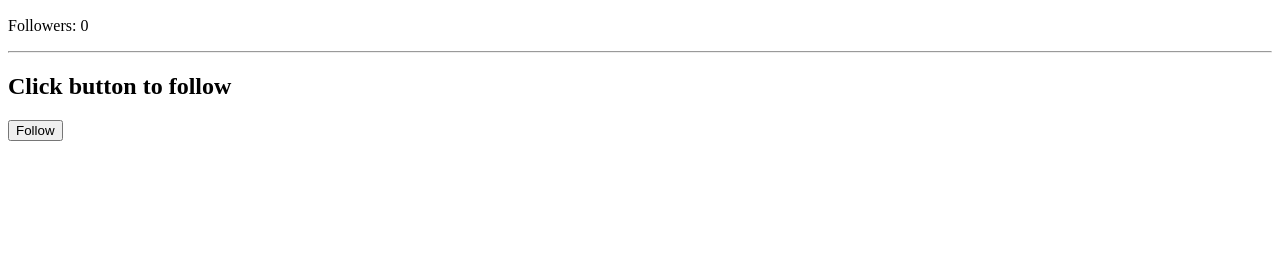
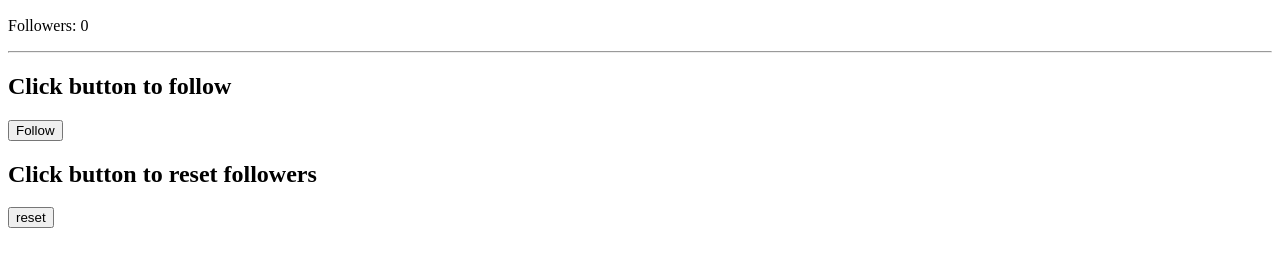
Before and after one commit to cdotneufeld/JavaScriptEssentials, a website: page followersCount/followers_count.html in a window 1280 px wide. Shown: the part 110-376 px from the top of the page. Drawn offline with Linux system fonts and the light colour scheme.

Commit message:
added a function to reset follower count

```diff
--- a/followersCount/followers_count.html
+++ b/followersCount/followers_count.html
@@ -12,6 +12,8 @@
     <hr>
     <h2>Click button to follow</h2>
     <button onclick="increaseCount()">Follow</button>
+    <h2>Click button to reset followers</h2>
+    <button onclick="resetCount()">reset</button>
     <script src="./followers_count.js"></script>
 </body>
 
--- a/followersCount/followers_count.js
+++ b/followersCount/followers_count.js
@@ -17,3 +17,9 @@ function checkCountValue() {
         alert("Great job! You've reached 5 followers!");
     }
 }
+
+function resetCount() {
+    count = 0;
+    alert("Follower count has been reset.");
+    displayCount();
+}
```
